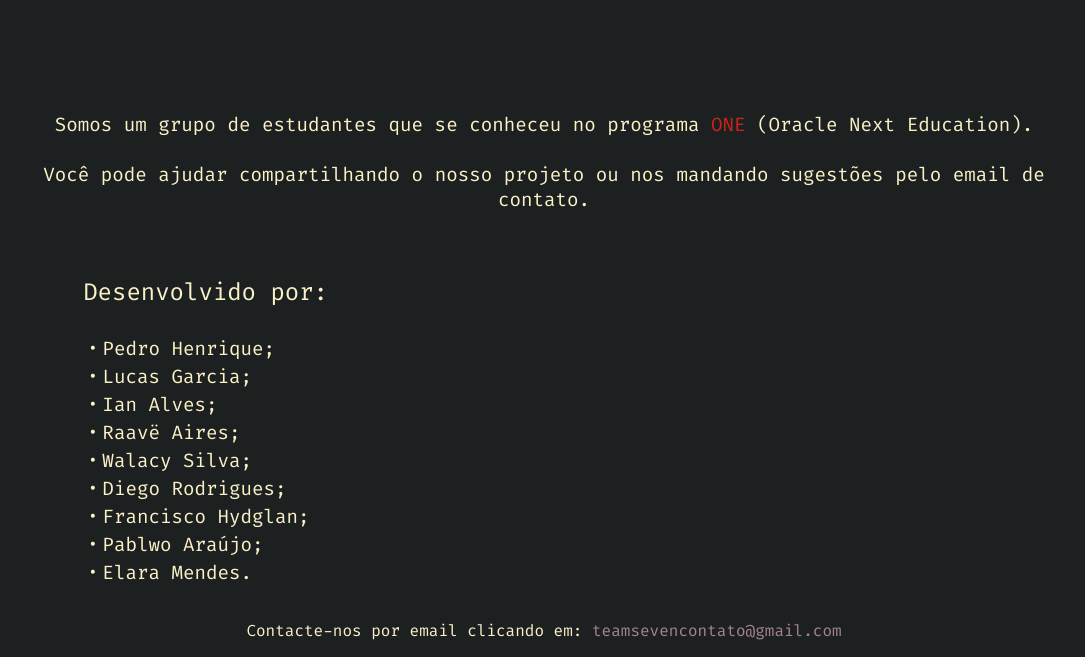
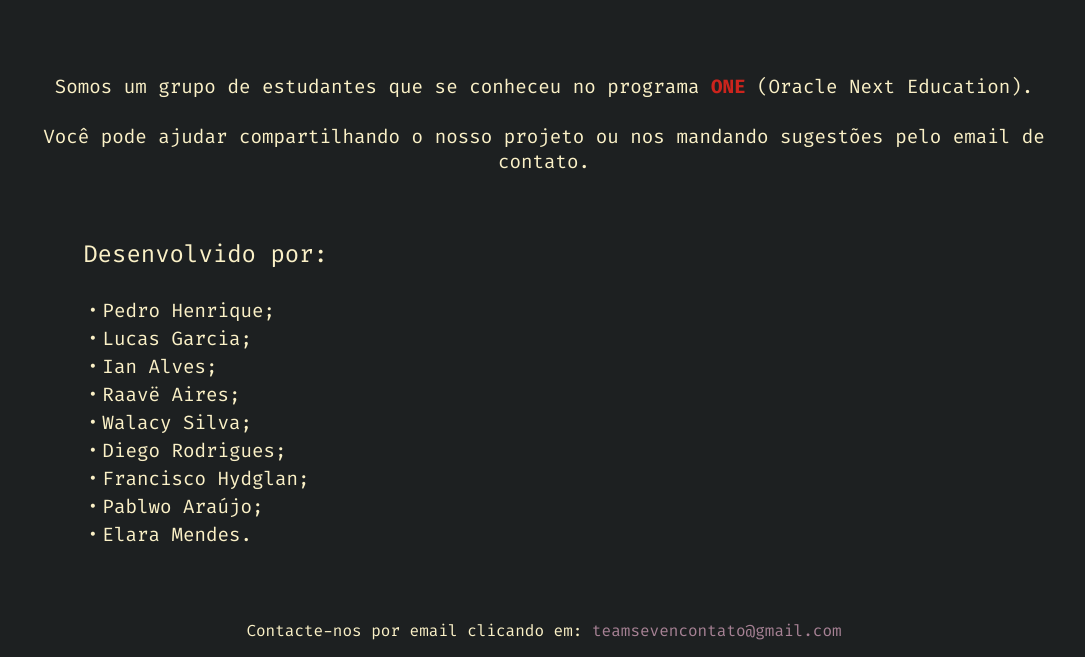
Before and after one commit to pecodigos/sos-queimadas-banner, a plain HTML site: page about.html in a window 1280 px wide. Shown: the part 143-800 px from the top of the page, without its empty margins (96-1181 px from the left). Drawn offline with Linux system fonts and the light colour scheme.

Commit message:
Fix: Home and About first paragraph padding

```diff
--- a/assets/styles.css
+++ b/assets/styles.css
@@ -14,14 +14,14 @@
     margin: 0;
     padding: 0;
     text-decoration: none;
-    font-family: var(--primary-font);
-    font-weight: 400;
 }
 
 body {
     box-sizing: border-box;
     background-color: var(--bg-color);
     color: var(--text-color);
+    font-family: var(--primary-font);
+    font-weight: 400;
 }
 
 .navigation-bar {
@@ -65,7 +65,7 @@ body {
 
 .about-container {
     display: flex;
-    padding: 5% 10%;
+    padding: 2% 10%;
     flex-direction: column;
 }
 
```
